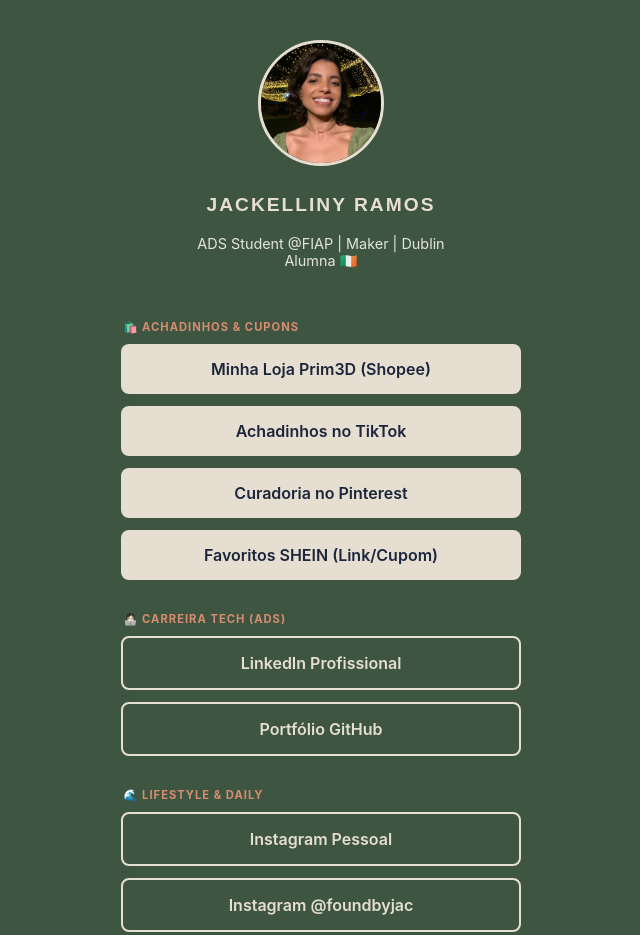
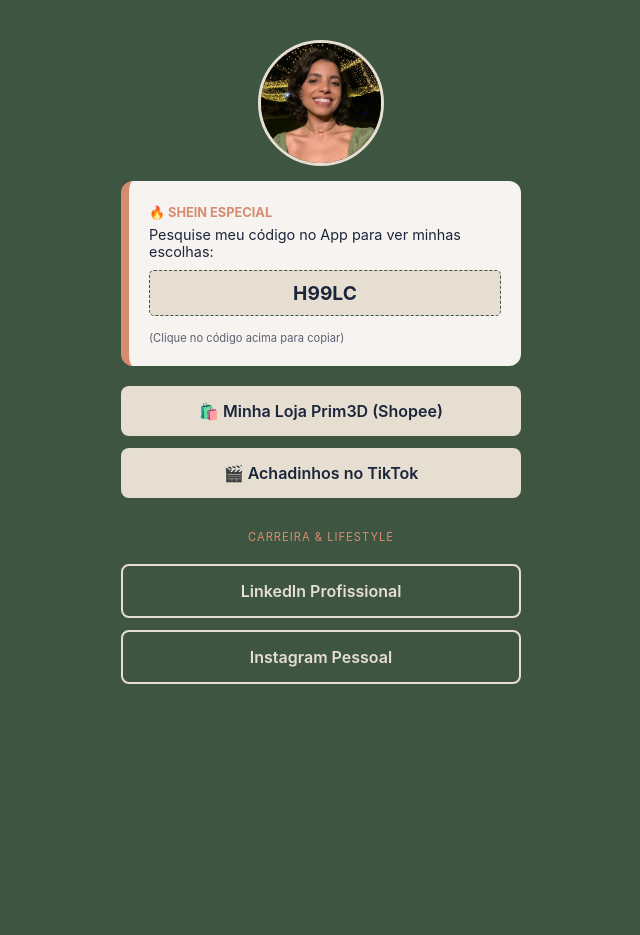
Before and after one commit to jackellinyduraes-dev/links, a plain HTML site: page index.html in a window 1280 px wide. Shown: the whole page, without its empty margins (319-959 px from the left). After the commit the page ends 800 px from the top, so only its background shows below. Drawn offline with Linux system fonts and the light colour scheme.

Commit message:
Update index.html

```diff
--- a/index.html
+++ b/index.html
@@ -15,71 +15,38 @@
             padding: 40px 20px;
             margin: 0;
         }
-
         .profile-pic {
-            width: 120px;
-            height: 120px;
-            border-radius: 50%;
-            border: 3px solid #E6DED1; /* Areia */
-            margin-bottom: 15px;
-            object-fit: cover;
+            width: 120px; height: 120px;
+            border-radius: 50%; border: 3px solid #E6DED1;
+            margin-bottom: 15px; object-fit: cover;
         }
-
-        h1 {
-            font-family: 'Montserrat', sans-serif;
-            font-size: 1.2rem;
-            text-transform: uppercase;
-            letter-spacing: 2px;
-            margin-bottom: 5px;
-            text-align: center;
-            color: #E6DED1;
+        .shein-card {
+            background-color: #F7F3F0;
+            color: #1B263B;
+            width: 100%; max-width: 400px;
+            padding: 20px; border-radius: 12px;
+            margin-bottom: 20px; box-sizing: border-box;
+            border-left: 8px solid #D68C71; /* Destaque Argila */
         }
-
-        p {
-            font-size: 0.9rem;
-            margin-bottom: 30px;
-            text-align: center;
-            opacity: 0.9;
-            max-width: 300px;
+        .code-box {
+            background: #E6DED1;
+            padding: 10px; border-radius: 5px;
+            font-weight: bold; font-size: 1.2rem;
+            text-align: center; margin: 10px 0;
+            border: 1px dashed #3E5641;
+            cursor: pointer;
         }
-
-        .category-title {
-            width: 100%;
-            max-width: 400px;
-            font-size: 0.7rem;
-            text-transform: uppercase;
-            letter-spacing: 1px;
-            margin: 20px 0 10px 5px;
-            color: #D68C71; /* Argila */
-            font-weight: bold;
+        .link-button {
+            width: 100%; max-width: 400px;
+            background-color: #E6DED1; color: #1B263B;
+            text-decoration: none; padding: 15px;
+            margin-bottom: 12px; border-radius: 8px;
+            text-align: center; font-weight: 600;
+            display: block; box-sizing: border-box;
         }
-
-        .link-button {
-            width: 100%;
-            max-width: 400px;
-            background-color: #E6DED1; /* Areia */
-            color: #1B263B; /* Noite */
-            text-decoration: none;
-            padding: 15px;
-            margin-bottom: 12px;
-            border-radius: 8px;
-            text-align: center;
-            font-weight: 600;
-            box-sizing: border-box;
-            transition: transform 0.2s, background-color 0.2s;
-            display: block;
-        }
-
-        .link-button:hover {
-            transform: scale(1.02);
-            background-color: #D68C71;
-            color: white;
-        }
-
         .secondary-button {
             background-color: transparent;
-            border: 2px solid #E6DED1;
-            color: #E6DED1;
+            border: 2px solid #E6DED1; color: #E6DED1;
         }
     </style>
 </head>
@@ -87,22 +54,25 @@
 
     <img src="perfil.jpg" alt="Jackelliny Ramos" class="profile-pic">
 
-    <h1>Jackelliny Ramos</h1>
-    <p>ADS Student @FIAP | Maker | Dublin Alumna 🇮🇪</p>
+    <div class="shein-card">
+        <strong style="color: #D68C71; font-size: 0.8rem; text-transform: uppercase;">🔥 SHEIN Especial</strong>
+        <p style="margin: 5px 0; font-size: 0.9rem;">Pesquise meu código no App para ver minhas escolhas:</p>
+        <div class="code-box" onclick="copyCode()">H99LC</div>
+        <small style="font-size: 0.7rem; opacity: 0.7;">(Clique no código acima para copiar)</small>
+    </div>
 
-    <div class="category-title">🛍️ Achadinhos & Cupons</div>
-    <a href="https://shopee.com.br/prim3d?entryPoint=ShopBySearch&searchKeyword=prim3d" class="link-button" target="_blank">Minha Loja Prim3D (Shopee)</a>
-    <a href="https://www.tiktok.com/@jackieduraes?_r=1&_t=ZS-9677NcWjl9I" class="link-button" target="_blank">Achadinhos no TikTok</a>
-    <a href="https://pin.it/3pDN3PwrC" class="link-button" target="_blank">Curadoria no Pinterest</a>
-    <a href="#" class="link-button">Favoritos SHEIN (Link/Cupom)</a>
+    <a href="https://shopee.com.br/prim3d" class="link-button">🛍️ Minha Loja Prim3D (Shopee)</a>
+    <a href="https://www.tiktok.com/@jackieduraes" class="link-button">🎬 Achadinhos no TikTok</a>
 
-    <div class="category-title">👩🏻‍💻 Carreira Tech (ADS)</div>
-    <a href="https://www.linkedin.com/in/jackellinyduraes" class="link-button secondary-button" target="_blank">LinkedIn Profissional</a>
-    <a href="https://github.com/jackellinyduraes-dev" class="link-button secondary-button" target="_blank">Portfólio GitHub</a>
+    <div style="margin: 20px 0; font-size: 0.7rem; text-transform: uppercase; letter-spacing: 1px; color: #D68C71;">Carreira & Lifestyle</div>
+    <a href="https://www.linkedin.com/in/jackellinyduraes" class="link-button secondary-button">LinkedIn Profissional</a>
+    <a href="https://instagram.com/jackellinyduraes" class="link-button secondary-button">Instagram Pessoal</a>
 
-    <div class="category-title">🌊 Lifestyle & Daily</div>
-    <a href="https://instagram.com/jackellinyduraes" class="link-button secondary-button" target="_blank">Instagram Pessoal</a>
-    <a href="https://instagram.com/foundbyjac" class="link-button secondary-button" target="_blank">Instagram @foundbyjac</a>
-
+    <script>
+        function copyCode() {
+            navigator.clipboard.writeText("H99LC");
+            alert("Código H99LC copiado! Agora é só colar na busca do App SHEIN ✨");
+        }
+    </script>
 </body>
 </html>
```
